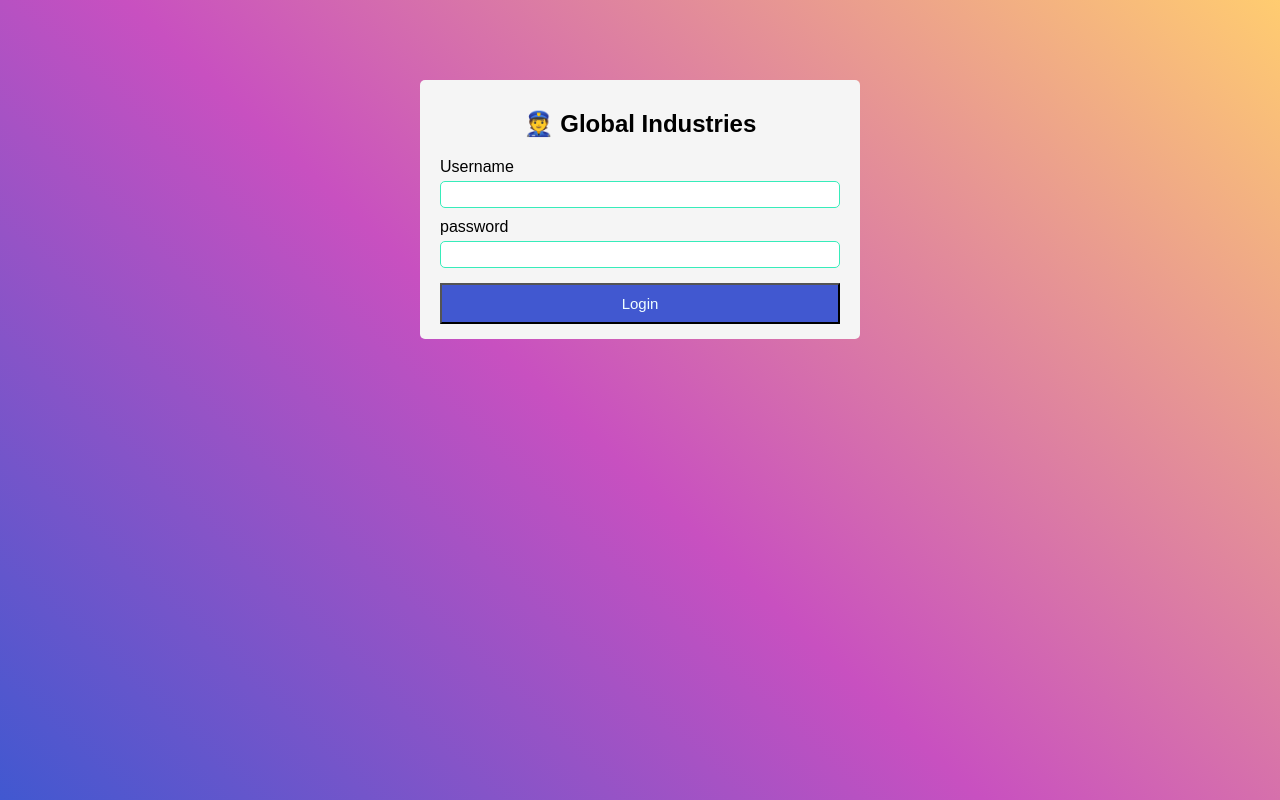
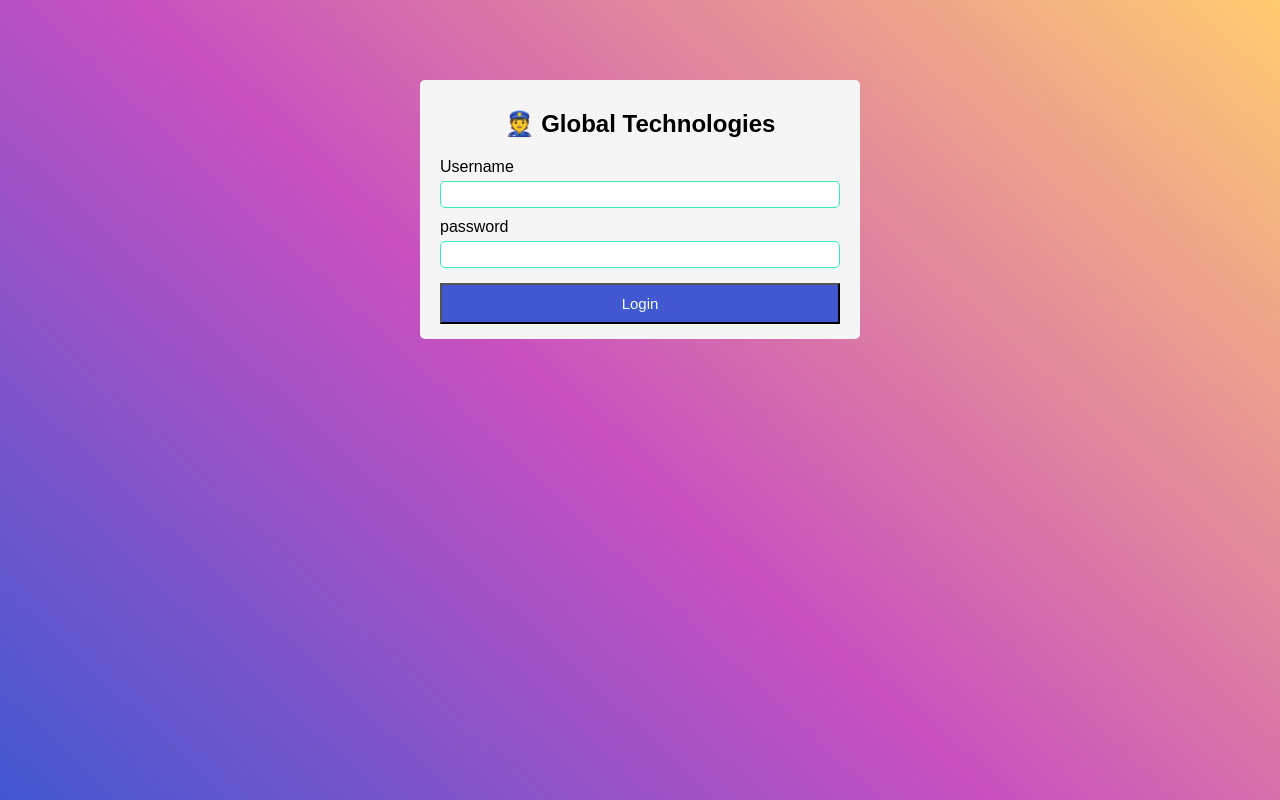
Before and after one commit to Harryharran/Harryharran.github.io, a plain HTML site: page index.html in a window 1280 px wide. Drawn offline with Linux system fonts and the light colour scheme.

Commit message:
I changed headline

```diff
--- a/index.html
+++ b/index.html
@@ -11,7 +11,7 @@
 <body>
     <div class="container">
     <form name="myForm" method="post">
-        <h2> 👮 Global Industries </h2>
+        <h2> 👮 Global Technologies </h2>
         <div class="inputGroup" >
             <label for="Username">Username</label>
             <input type="text" id="Username" name="Name" required>
```
